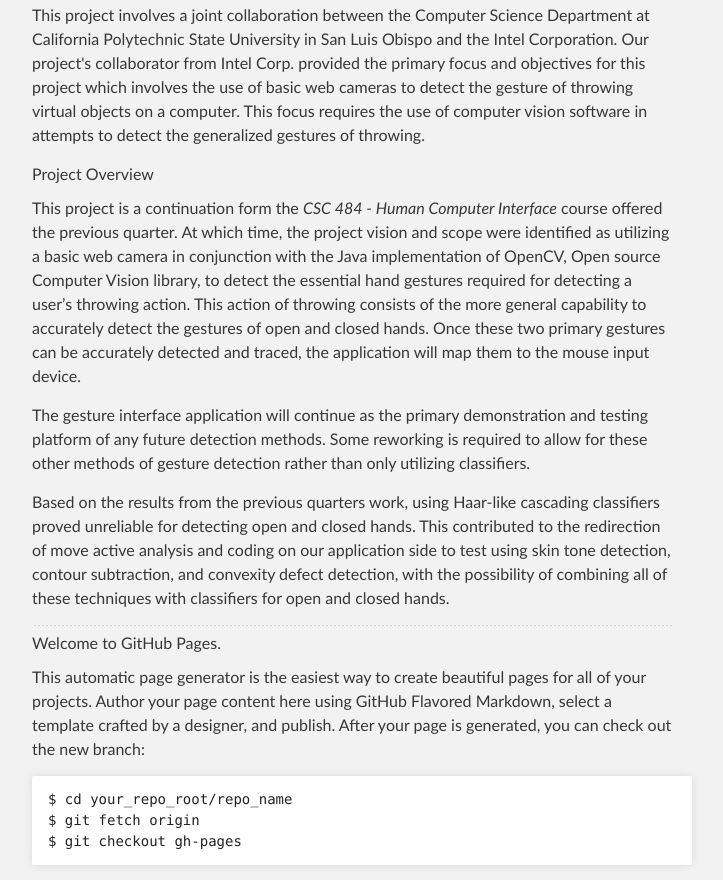
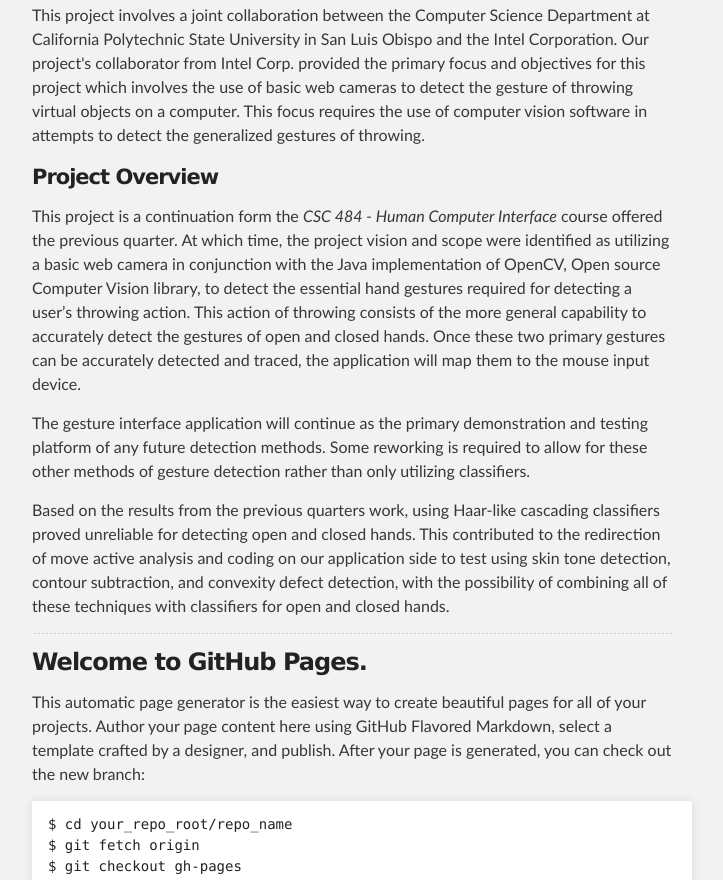
Before and after one commit to cnhartley/hand-to-mouse, a plain HTML site: page index.html in a window 1280 px wide. Shown: the part 447-1327 px from the top of the page, without its empty margins (288-1011 px from the left). Drawn offline with Linux system fonts and the light colour scheme.

Commit message:
Fixed header tags

```diff
--- a/index.html
+++ b/index.html
@@ -31,12 +31,12 @@
     <!-- MAIN CONTENT -->
     <div id="main_content_wrap" class="outer">
       <section id="main_content" class="inner">
-        <h3>
-<a name="intro-section" class="anchor" href="#intro-section"><span class="octicon octicon-link"></span></a>Introduction</h3>
+
+<h3><a name="intro-section" class="anchor" href="#intro-section"><span class="octicon octicon-link"></span></a>Introduction</h3>
 
 <p>This project involves a joint collaboration between the Computer Science Department at California Polytechnic State University in San Luis Obispo and the Intel Corporation. Our project's collaborator from Intel Corp. provided the primary focus and objectives for this project which involves the use of basic web cameras to detect the gesture of throwing virtual objects on a computer. This focus requires the use of computer vision software in attempts to detect the generalized gestures of throwing.</p>
 
-<a name="overview-section" class="anchor" href="#overview-section"><span class="octicon octicon-link"></span></a>Project Overview</h3>
+<h4><a name="overview-section" class="anchor" href="#overview-section"><span class="octicon octicon-link"></span></a>Project Overview</h4>
 
 <p>This project is a continuation form the <em>CSC 484 - Human Computer Interface</em> course offered the previous quarter. At which time, the project vision and scope were identified as utilizing a basic web camera in conjunction with the Java implementation of OpenCV, Open source Computer Vision library, to detect the essential hand gestures required for detecting a user’s throwing action. This action of throwing consists of the more general capability to accurately detect the gestures of open and closed hands. Once these two primary gestures can be accurately detected and traced, the application will map them to the mouse input device.</p>
 
@@ -47,7 +47,7 @@
 
 <hr />
 
-<a name="welcome-to-github-pages" class="anchor" href="#welcome-to-github-pages"><span class="octicon octicon-link"></span></a>Welcome to GitHub Pages.</h3>
+<h3><a name="welcome-to-github-pages" class="anchor" href="#welcome-to-github-pages"><span class="octicon octicon-link"></span></a>Welcome to GitHub Pages.</h3>
 <p>This automatic page generator is the easiest way to create beautiful pages for all of your projects. Author your page content here using GitHub Flavored Markdown, select a template crafted by a designer, and publish. After your page is generated, you can check out the new branch:</p>
 
 <pre><code>$ cd your_repo_root/repo_name
```
